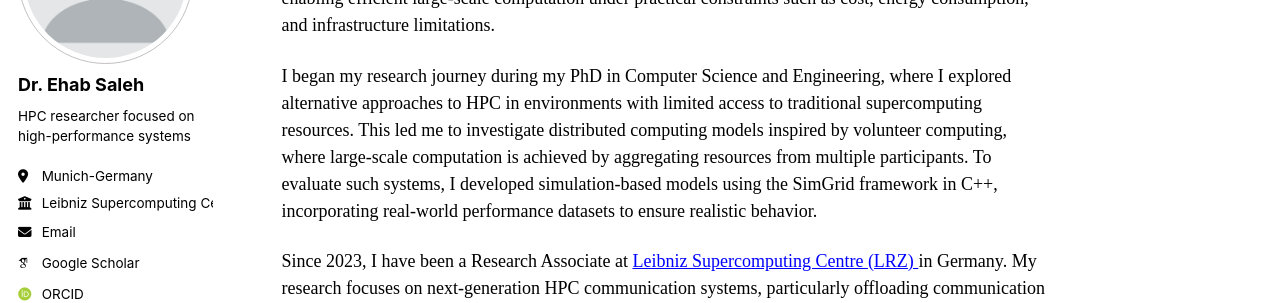
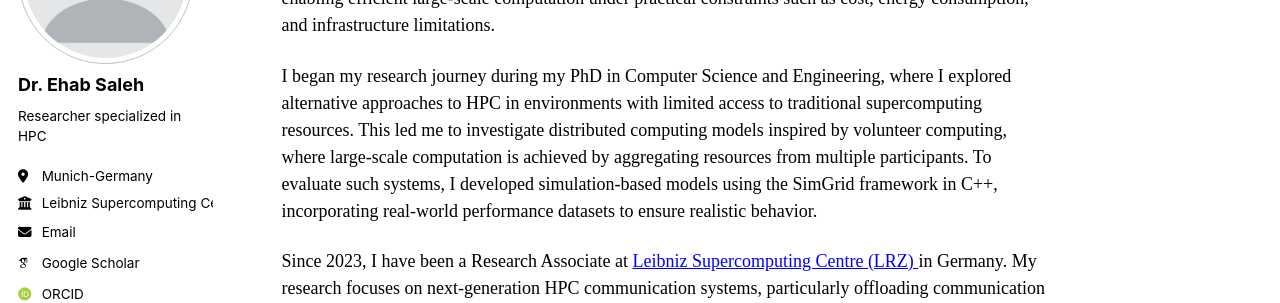
Before and after one commit to ehabosaleh/ehabosaleh.github.io, a Jekyll site: the page built from _pages/about.md, in a window 1280 px wide. Shown: the part 212-515 px from the top of the page. Built offline with Jekyll 4.4.1, drawn with Linux system fonts in a browser that asks for light colours; some web fonts are replaced; a script bundle is joined from its source files by our own code; library files that are not in the unit come from our copies.

Commit message:
Update bio to be more concise

```diff
--- a/_config.yml
+++ b/_config.yml
@@ -26,7 +26,7 @@ author:
   avatar           : "profile.png"
   name             : "Dr. Ehab Saleh"
   pronouns         : # example: "she/her"
-  bio              : "HPC researcher focused on high-performance systems"
+  bio              : "Researcher specialized in HPC"
   location         : "Munich-Germany"
   employer         : "Leibniz Supercomputing Centre(LRZ)"
   email            : "ehabosaleh@gmail.com"
```
